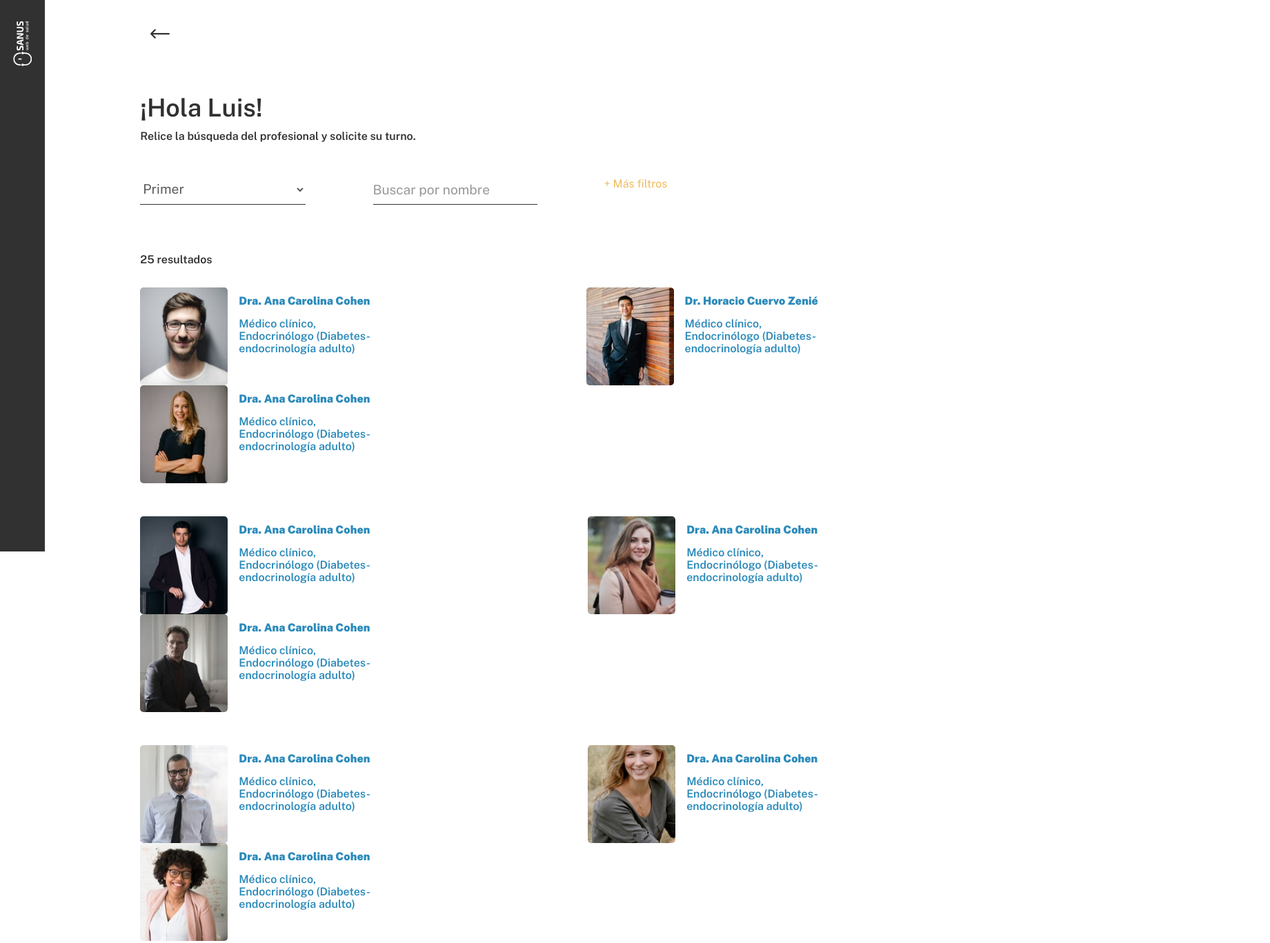
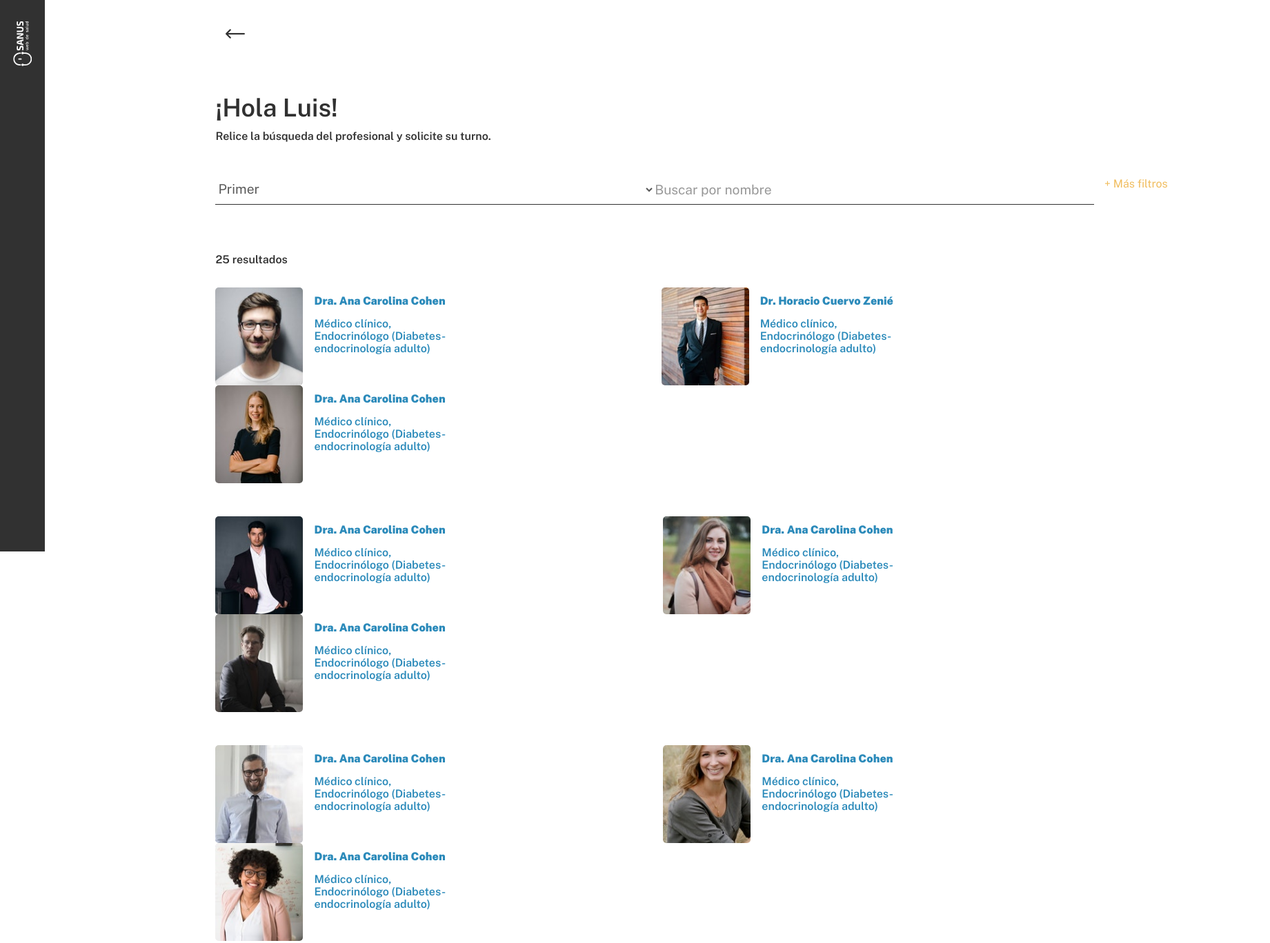
Before and after one commit to ezebran/sanus, a website: page public/step-two.html in a window 1280 px wide. Shown: the whole page at 69% size, 1841 px wide, since content can reach past the window. Drawn offline with Linux system fonts and the light colour scheme.

Commit message:
responsive branch step-two

```diff
--- a/public/step-two.html
+++ b/public/step-two.html
@@ -21,42 +21,42 @@
         </div>
         <section class="step-two pb-4">
             <div class="row">
-                <div class="offset-md-2 offset-sm-1"></div>
-                <div class="col-md-1 col-sm-11 pt-4">	<a href="#"><span class="icon-flecha flecha-black"></span></a>
+                <div class="offset-md-2 offset-sm-1 col-1"></div>
+                <div class="col-md-1 col-sm-11 col-11 pt-4">	<a href="#"><span class="icon-flecha flecha-black"></span></a>
                 </div>
             </div>
             <div class="row">
-                <div class="offset-md-2 offset-sm-1"></div>
-                <div class="step-two-saludo col-sm-9 col-md-9 d-flex flex-column pt-5 pl-0">
+                <div class="offset-md-2 offset-sm-1 col-1"></div>
+                <div class="step-two-saludo col-sm-9 col-9 col-md-9 d-flex flex-column pt-5 pl-0">
                     	<h3 class="mt-4 mb-3 font-weight-bold">¡Hola Luis!</h3>
                     	<h5>Relice la búsqueda del profesional y solicite su turno.</h5>
                 </div>
             </div>
             <div class="row">
-                <div class="offset-md-2 offset-sm-1"></div>
-                <form class="col-md-7 col-sm-9 d-flex flex-row justify-content-between align-items-center p-0 pb-4"
+                <div class="offset-md-2 offset-sm-1 col-1"></div>
+                <form class="col-md-7 col-sm-9 step-two-filtros d-flex flex-row justify-content-between align-items-center p-0 pb-4"
                 action="">
-                    <div class="form-group mb-0 pb-0">
+                    <div class="form-group mb-0 pb-0 col-10">
                         <select name="Ejemplo" class="form-control  form-select" id="">
                             <option value="Primer">Primer</option>
                             <option value="Segundo">Segundo</option>
                         </select>
                         <label for="exampleInputText1">Especialidad</label>
                     </div>
-                    <div class="form-group mb-0 pb-0">
+                    <div class="form-group mb-0 pb-0 col-10">
                         <input type="email" class="form-control" id="exampleInputEmail1" aria-describedby="emailHelp"
                         placeholder="Buscar por nombre">
                         <label for="exampleInputEmail1">Nombre</label>
-                    </div>	<a href="#" class="mas-info">+ Más filtros</a>
+                    </div>	<a href="#" class="mas-info col-4">+ Más filtros</a>
                 </form>
             </div>
             <div class="row">
-                <div class="offset-md-2 offset-sm-1"></div>
-                 <h5 class="mt-5">25 resultados</h5>
+                <div class="offset-md-2 offset-sm-1 col-1"></div>
+                 <h5 class="mt-5 resultados">25 resultados</h5>
             </div>
             <div class="row mb-5">
-                <div class="offset-md-2 offset-sm-1"></div>
-                <div class="profesionales col-md-9 col-sm-11 p-0 d-flex flex-row justify-content-between align-items-center flex-wrap">	<a data-toggle="collapse" href="#collapseExample" role="button" aria-expanded="false"
+                <div class="offset-md-2 offset-sm-1 col-1"></div>
+                <div class="profesionales col-9 col-md-9 col-sm-11 p-0 d-flex flex-row justify-content-between align-items-center flex-wrap .m-bot-xs-0">	<a data-toggle="collapse" href="#collapseExample" role="button" aria-expanded="false"
                     aria-controls="collapseExample">
 
 		        	<div class="profesional d-flex flex-row justify-content-between align-items-center">
@@ -113,8 +113,8 @@
                 </div>
             </div>
             <div class="row mb-5">
-                <div class="offset-md-2 offset-sm-1"></div>
-                <div class="profesionales col-md-9 col-sm-11 p-0 d-flex flex-row justify-content-between align-items-center flex-wrap">	<a data-toggle="collapse" href="#collapseExample" role="button" aria-expanded="false"
+                <div class="offset-md-2 offset-sm-1 col-1"></div>
+                <div class="profesionales col-9 col-md-9 col-sm-11 p-0 d-flex flex-row justify-content-between align-items-center flex-wrap .m-bot-xs-0">	<a data-toggle="collapse" href="#collapseExample" role="button" aria-expanded="false"
                     aria-controls="collapseExample">
 
 			        	<div class="profesional d-flex flex-row justify-content-between align-items-center">
@@ -171,8 +171,8 @@
                 </div>
             </div>
             <div class="row mb-5">
-                <div class="offset-md-2 offset-sm-1"></div>
-                <div class="profesionales col-md-9 col-sm-11 p-0 d-flex flex-row justify-content-between align-items-center flex-wrap">	<a data-toggle="collapse" href="#collapseExample" role="button" aria-expanded="false"
+                <div class="offset-md-2 offset-sm-1 col-1"></div>
+                <div class="profesionales col-9 col-md-9 col-sm-11 p-0 d-flex flex-row justify-content-between align-items-center flex-wrap .m-bot-xs-0">	<a data-toggle="collapse" href="#collapseExample" role="button" aria-expanded="false"
                     aria-controls="collapseExample">
 
 			        	<div class="profesional d-flex flex-row justify-content-between align-items-center">
```
Also changed, not shown: public/css/main.css (+17 -4 lines), src/css/main.css (+26 -3 lines), src/step-two.html (+17 -17 lines).
